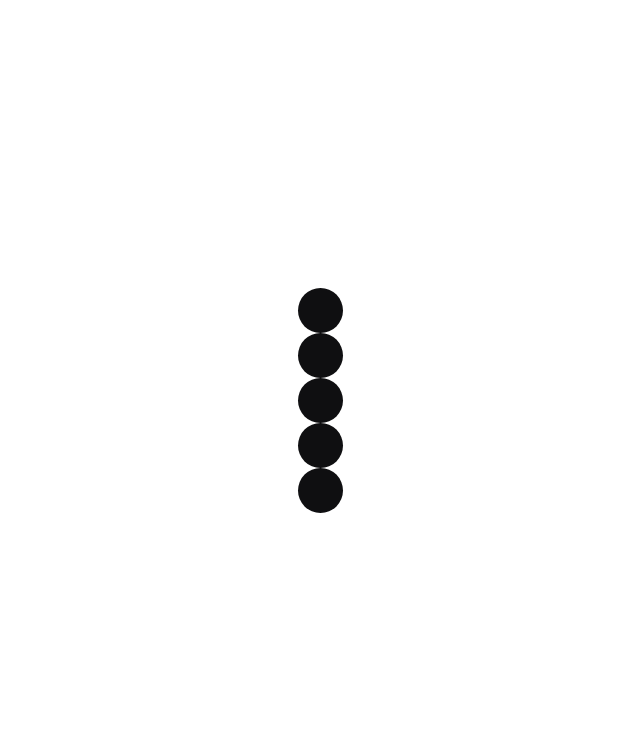
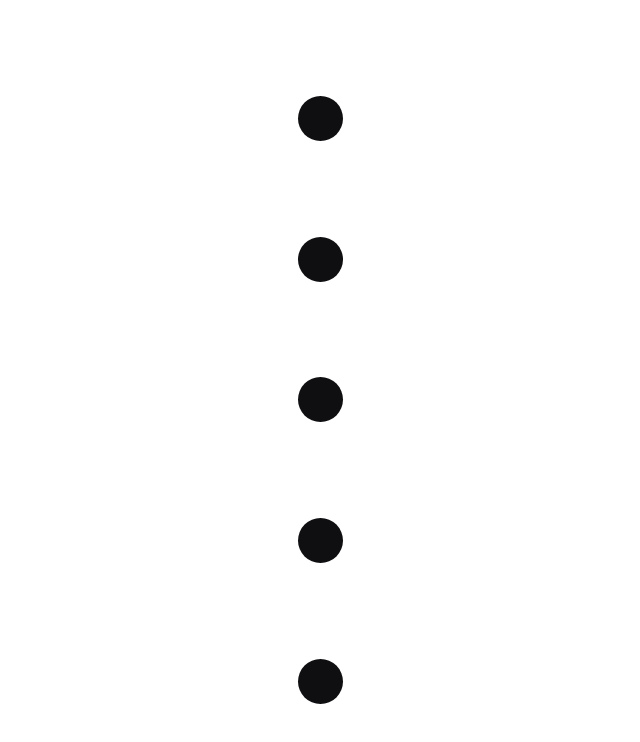
Before and after one commit to ALittle-John/TypesOf_Dark-Mode, a React (Vite) app in the folder Types_of_Dark-Mode/: page / in a window 1280 px wide. Shown: the top 742 px of the page, without its empty margins (320-960 px from the left). Built offline with nearby package versions, Linux system fonts and the light colour scheme.

Commit message:
style: updating the principal page style

```diff
--- a/Types_of_Dark-Mode/src/App.css
+++ b/Types_of_Dark-Mode/src/App.css
@@ -1,13 +1,3 @@
 /* Estilização de componentes na página*/
-* {
-  padding: 0;
-  margin: 0;
-  box-sizing: border-box;
-}
-
-div {
-  display: flex;
-  flex-direction: column;
-  /* background-color: blue; */ /*Just to locate my self*/
-  justify-content: space-evenly;
-}
+/*
+//Devo fazer com que quando um componentte for ativo, tome o lugar de camada principal visual.
--- a/Types_of_Dark-Mode/src/index.css
+++ b/Types_of_Dark-Mode/src/index.css
@@ -1,15 +1,16 @@
 /* Estilização para o documento HTML, ou seja, eestilização geral. */
 * {
+  padding: 0;
   margin: 0;
-  padding: 0;
   box-sizing: border-box;
 }
 
-body {
+div {
+  height: 100vh;
+  width: 100vw;
   display: flex;
   justify-content: center;
-  padding: 5%;
-  /* background-color: aqua; */ /*Just to locate my self*/
-  height: 100vh;
-  width: 100wh;
+  align-items: center;
+  flex-direction: column;
+  justify-content: space-evenly;
 }
```
